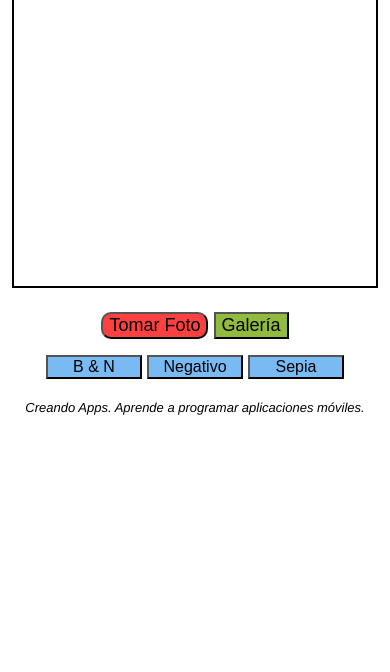
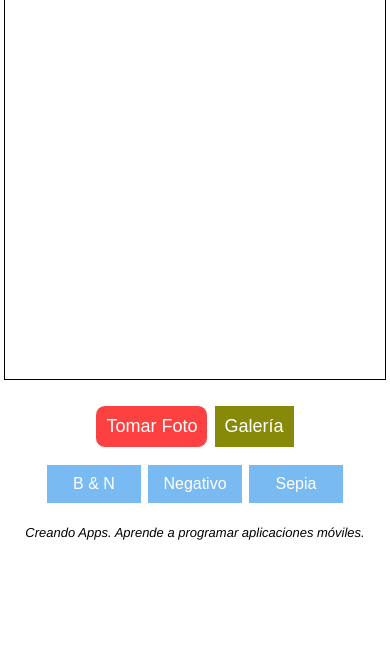
Before and after one commit to carlgarpel/MiCamara, a website: page www/index.html in a window 390 px wide. Shown: the part 172-844 px from the top of the page. Drawn offline with Linux system fonts and the light colour scheme; some packages are replaced by stand-ins of ours.

Commit message:
Update Camera.css

```diff
--- a/www/css/Camera.css
+++ b/www/css/Camera.css
@@ -1,8 +1,8 @@
 body {
-	margin: 0ox;
+  margin: 0px;
   padding: 20px 0;
   font-size: 18px;
-	font-family: "Helvetica Neue Light", "Helvetica Neue", Helvetica, Arial, "Lucida Grnde", sanserif;
+  font-family: "Helvetica Neue Light", "Helvetica Neue", Helvetica, Arial, "Lucida Grande", sans-serif;
   font-weight: 300;
 }
 
@@ -16,28 +16,35 @@ body {
 }
 
 .footer {
-	padding: 5px;
-	font-style: italic;
-	font-size: small;
+  padding:5px;
+  font-style:italic;
+  font-size:small;
   text-align: center;
 }
 
 #foto{
-	height: 300px;
-	border: 2px solid;
+  width: 98%;
+  height: 400px;
+  border: 1px solid;
   margin: 1%;
   box-sizing: border-box;
-	width: 98%;
 }
 
-.button-container {
+.button-container{
   margin: 1rem;
   text-align: center;
 }
-.button-action{
+
+.button{
+  border: 1px solid;
+  color: #FFF;
+  padding: 10px;
+}
+
+#button-action{
   font-size: large;
   border-radius: 10px;
-	background-color: #7ABAF2;
+  background-color: #FD4140;
 }
 
 .button-filter{
@@ -46,14 +53,12 @@ body {
   background-color: #7ABAF2;
 }
 
-#button-action{
+#button-gallery{
   font-size: large;
-	border-radius: 10px;
-	background-color: #FD4140;
+  background-color: #868A08;
 }
 
-#button-gallery{
+#button-savePhoto{
   font-size: large;
-
-	background-color: #92BA3F;
+  background-color: #088A08;
 }
```
Lines whose indentation alone changed are shown as unchanged.
